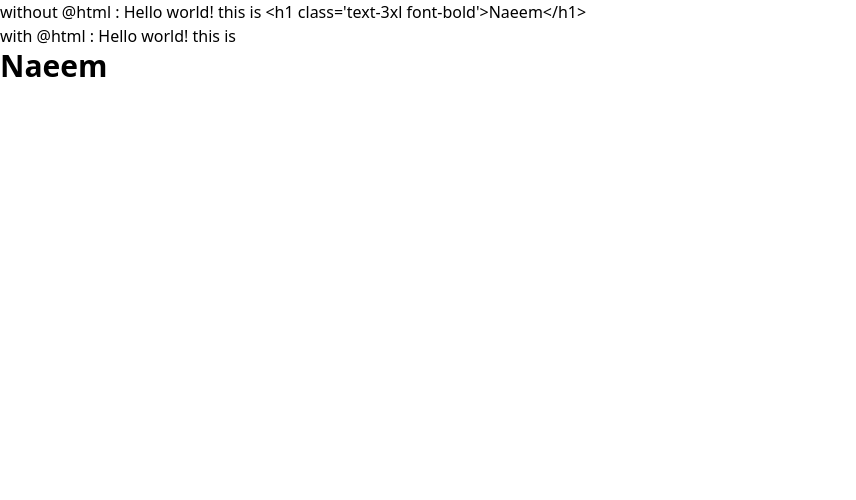
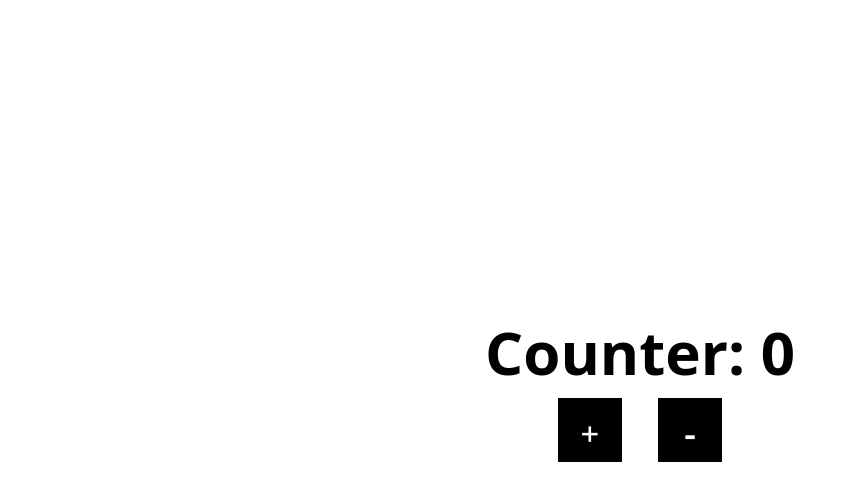
Before and after one commit to Naeem-gg/learning_svelte, a SvelteKit app: page / in a window 1280 px wide. Shown: the top 500 px of the page, without its empty margins (0-856 px from the left). Built offline with nearby package versions, Linux system fonts and the light colour scheme.

Commit message:
made a counter

```diff
--- /dev/null
+++ b/src/components/Counter.svelte
@@ -0,0 +1,26 @@
+<script>
+    let count = 0;
+    // let string = false
+    // let message = "count cannot be negative"
+    const increment = ()=>{
+        count += 1;
+    }
+    const decrement = ()=>{
+        if(count <=0)
+        // string = true
+        count -= 1;
+    }
+
+</script>
+
+
+<div class="h-[100vh] w-full flex flex-col justify-center items-center p-4">
+    <h1 class="text-6xl font-extrabold">Counter: {count}</h1>
+    <div>
+
+        <button on:click={increment} class="w-16 h-16 text-4xl font-bold font-serif bg-black text-white hover:bg-slate-600 p-4 m-4">+</button>
+
+        <button on:click={decrement} class="w-16 h-16 text-4xl font-bold font-serif bg-black text-white hover:bg-slate-600 p-4 m-4">-</button>
+        <!-- {string && message} -->
+    </div>
+</div>
--- a/src/routes/+page.svelte
+++ b/src/routes/+page.svelte
@@ -1,9 +1,11 @@
 <script>
-    import HtmlString from "../components/HtmlString.svelte";
+	import Counter from "../components/Counter.svelte";
+
+
 </script>
 
 
 <div>
 
-    <HtmlString/>
+    <Counter/>
 </div>
```
